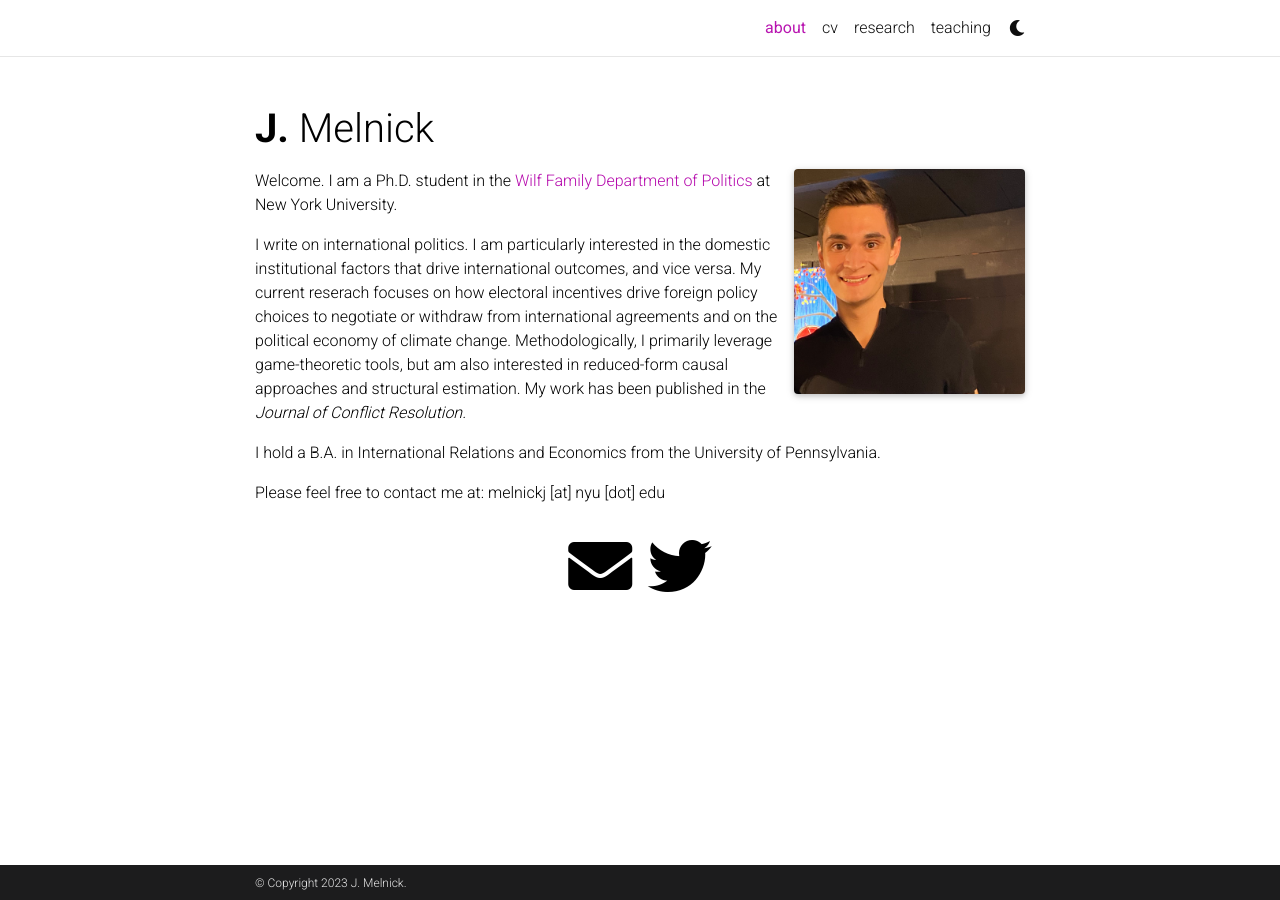
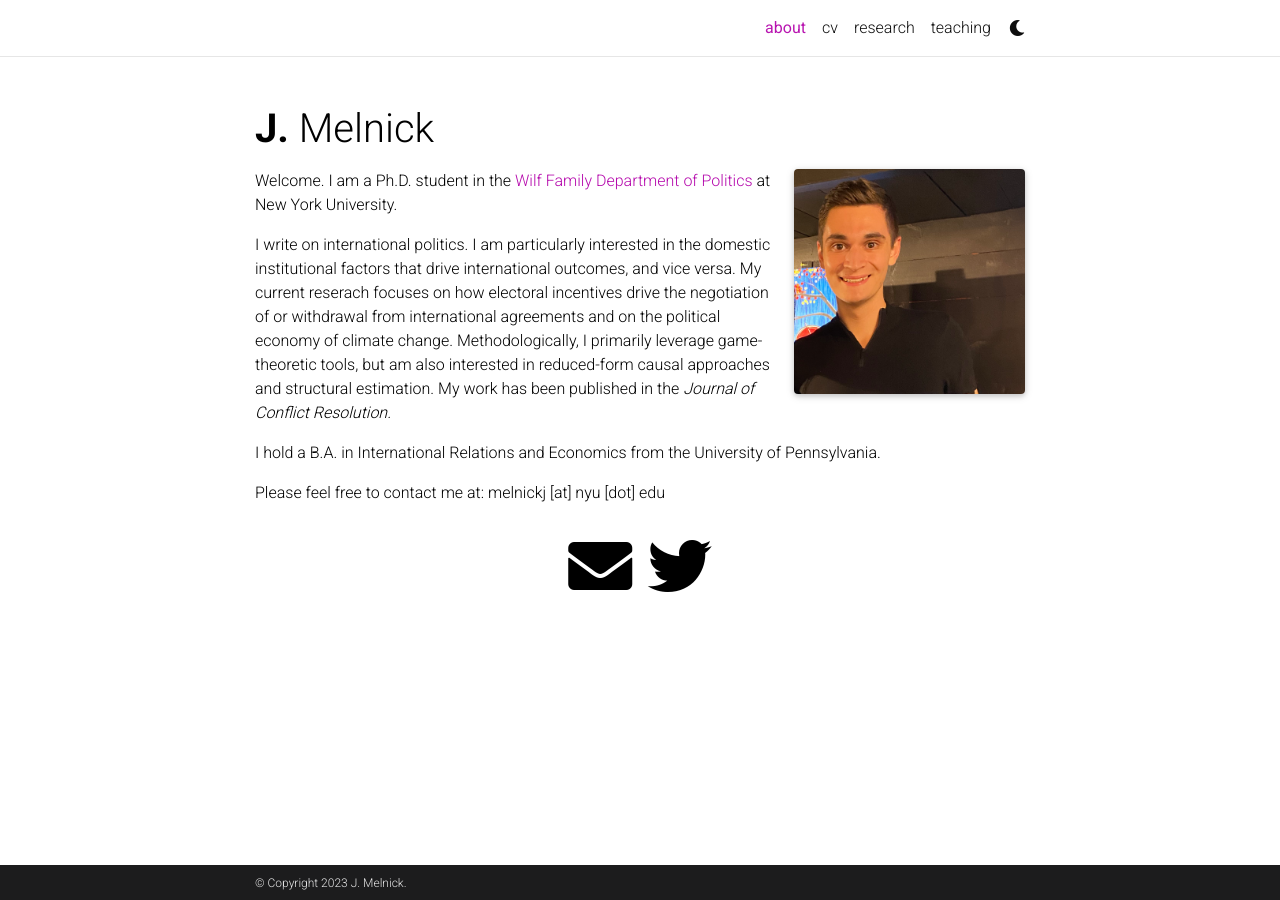
Before and after one commit to justinmelnick/justinmelnick.github.io, a Jekyll site: the page built from _pages/about.md, in a window 1280 px wide. Built offline with Jekyll 4.4.1, drawn with Linux system fonts in a browser that asks for light colours; full-size pictures stand in for the smaller copies a plugin makes; comment, search, counter and statistics services are not loaded; a style sheet for code colours, icons or effects is not loaded.

Commit message:
Update about.md

```diff
--- a/_pages/about.md
+++ b/_pages/about.md
@@ -20,7 +20,7 @@ social: true  # includes social icons at the bottom of the page
 
 Welcome. I am a Ph.D. student in the [Wilf Family Department of Politics](https://as.nyu.edu/departments/politics.html) at New York University.
 
-I write on international politics. I am particularly interested in the domestic institutional factors that drive international outcomes, and vice versa. My current reserach focuses on how electoral incentives drive foreign policy choices to negotiate or withdraw from international agreements and on the political economy of climate change. Methodologically, I primarily leverage game-theoretic tools, but am also interested in reduced-form causal approaches and structural estimation. My work has been published in the _Journal of Conflict Resolution._
+I write on international politics. I am particularly interested in the domestic institutional factors that drive international outcomes, and vice versa. My current reserach focuses on how electoral incentives drive the negotiation of or withdrawal from international agreements and on the political economy of climate change. Methodologically, I primarily leverage game-theoretic tools, but am also interested in reduced-form causal approaches and structural estimation. My work has been published in the _Journal of Conflict Resolution._
 
 I hold a B.A. in International Relations and Economics from the University of Pennsylvania.
 
```
